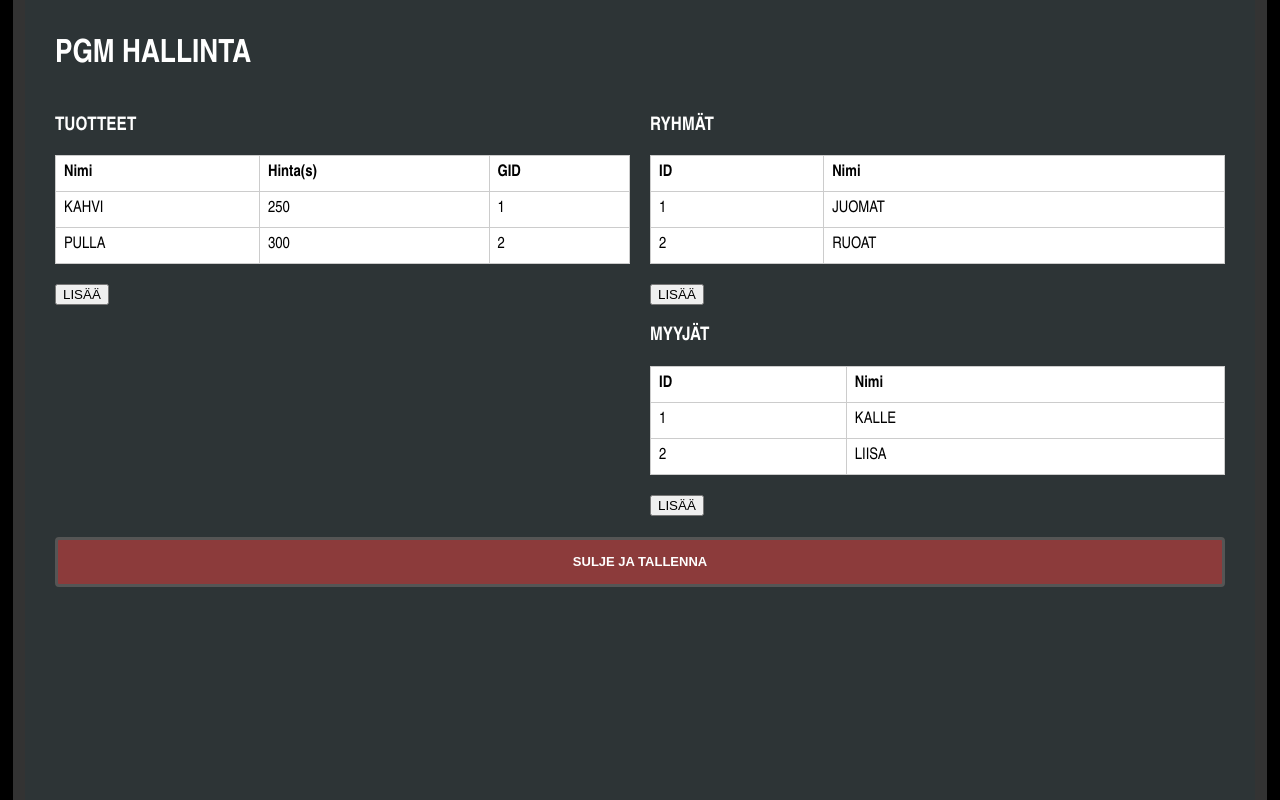
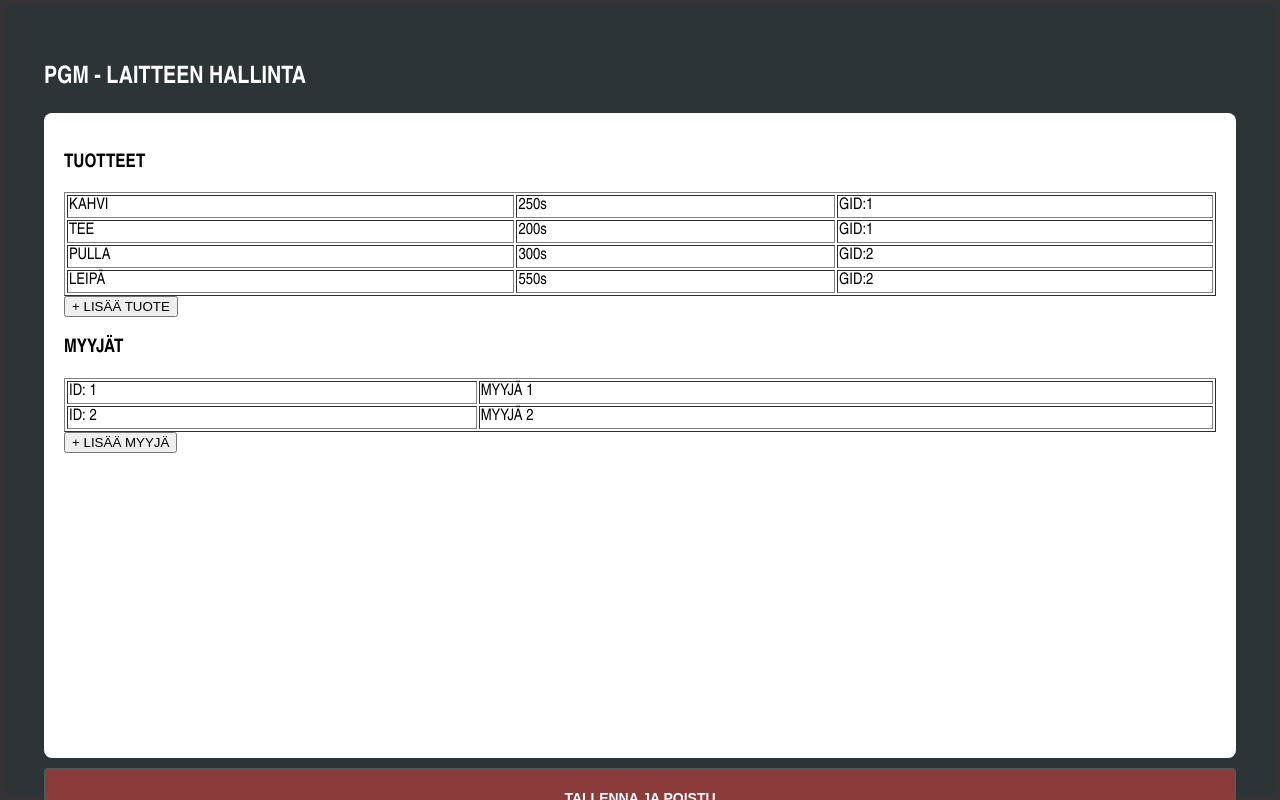
Before and after one commit to niksuu-knr/BAARIKASSA, a plain HTML site: page index.html in a window 1280 px wide. Both pictures are taken after a click on the element "PGM". Shown: the top 800 px of the page. Drawn offline with Linux system fonts and the light colour scheme.

Commit message:
Update index.html

```diff
--- a/index.html
+++ b/index.html
@@ -2,7 +2,7 @@
 <html lang="fi">
 <head>
     <meta charset="UTF-8">
-    <title>Web-QT6000 Full Professional</title>
+    <title>Web-QT6000 POS - Full Screen Mode</title>
     <style>
         :root {
             --casio-bg: #1a1a1a;
@@ -16,43 +16,34 @@
 
         body { margin: 0; background: #000; font-family: 'Arial Narrow', sans-serif; display: flex; justify-content: center; align-items: center; height: 100vh; overflow: hidden; color: white; }
 
-        #pos-container { width: 1200px; height: 800px; background: var(--casio-bg); border: 12px solid #333; display: grid; grid-template-columns: 1fr 320px; gap: 15px; padding: 15px; position: relative; }
+        #pos-container { width: 100vw; height: 100vh; background: var(--casio-bg); border: 4px solid #333; display: grid; grid-template-rows: auto 1fr auto; gap: 5px; padding: 10px; box-sizing: border-box; position: relative; }
 
-        /* VASEN PUOLI */
-        #ui-side { display: grid; grid-template-rows: auto auto 1fr auto auto; gap: 8px; }
+        /* YLÄPALKKI */
+        #status-bar { background: #33367c; padding: 8px 20px; display: flex; justify-content: space-between; font-size: 16px; border: 1px solid #555; }
 
-        #status-bar { background: #33367c; padding: 5px 15px; display: flex; justify-content: space-between; font-size: 14px; border: 1px solid #555; }
+        /* KESKIOSA: NÄYTTÖ JA TUOTTEET */
+        #main-section { display: grid; grid-template-columns: 400px 1fr; gap: 10px; overflow: hidden; }
 
-        #display-area { background: var(--screen-bg); height: 280px; border: 4px solid #666; color: black; font-family: monospace; padding: 10px; overflow-y: auto; }
+        #display-area { background: var(--screen-bg); border: 4px solid #666; color: black; font-family: monospace; padding: 15px; overflow-y: auto; font-size: 18px; display: flex; flex-direction: column; }
+        #reg-screen { flex: 1; }
 
         #input-buffer {
-            background: #000; color: #0f0; height: 60px; border: 2px solid #555;
+            background: #000; color: #0f0; height: 70px; border: 2px solid #555;
             display: flex; justify-content: space-between; align-items: center;
-            padding: 0 20px; font-size: 32px; font-family: 'Courier New', monospace;
+            padding: 0 20px; font-size: 36px; font-family: 'Courier New', monospace; margin-top: 10px;
         }
 
-        #numpad-grid { display: grid; grid-template-columns: repeat(5, 1fr); gap: 5px; }
-        .btn { border-radius: 4px; border: 3px solid #555; color: white; font-weight: bold; cursor: pointer; display: flex; align-items: center; justify-content: center; text-align: center; font-size: 13px; height: 50px; text-transform: uppercase; }
-        .btn:active { transform: translateY(2px); filter: brightness(1.2); }
+        #interaction-area { display: grid; grid-template-rows: 1fr auto; gap: 10px; }
 
-        #product-area { display: grid; grid-template-rows: 1fr 80px; gap: 10px; height: 220px; }
-        #product-grid { display: grid; grid-template-columns: repeat(5, 1fr); gap: 5px; overflow-y: auto; }
-        #group-grid { display: grid; grid-template-columns: repeat(5, 1fr); gap: 5px; border-top: 2px solid #555; padding-top: 5px; }
+        /* TUOTERUUDUKKO */
+        #product-grid { display: grid; grid-template-columns: repeat(6, 1fr); gap: 6px; overflow-y: auto; }
+        #group-grid { display: grid; grid-template-columns: repeat(6, 1fr); gap: 6px; border-top: 2px solid #555; padding-top: 10px; }
 
-        /* OIKEA PUOLI: PAPERINAUHA */
-        #receipt-tape-container { background: #eee; border: 5px solid #222; height: 100%; overflow-y: auto; box-shadow: inset 0 0 15px rgba(0,0,0,0.5); }
-        #receipt-tape { padding: 20px 15px; color: #111; font-family: 'Courier New', monospace; font-size: 13px; white-space: pre-wrap; }
-        .tape-cut { border-bottom: 2px dashed #999; margin: 15px 0; }
+        /* ALAPALKKI: NÄPPÄIMISTÖ */
+        #numpad-section { display: grid; grid-template-columns: repeat(10, 1fr); gap: 5px; height: 180px; }
 
-        /* PGM OVERLAY */
-        #pgm-overlay { display: none; position: absolute; top: 0; left: 0; width: 100%; height: 100%; background: #2d3436; z-index: 100; padding: 30px; box-sizing: border-box; overflow-y: auto; }
-        .pgm-table { width: 100%; border-collapse: collapse; background: white; color: black; margin-bottom: 20px; }
-        .pgm-table th, .pgm-table td { border: 1px solid #ccc; padding: 8px; text-align: left; }
-        .selected-row { background: #ffeaa7; }
-
-        /* TERMINAALI */
-        #term-sim { display: none; position: absolute; top: 30%; left: 25%; width: 300px; background: #222; border: 6px solid #444; padding: 20px; z-index: 200; text-align: center; }
-        #term-screen { background: #5a7d5a; color: #000; font-family: monospace; height: 60px; display: flex; align-items: center; justify-content: center; font-weight: bold; }
+        .btn { border-radius: 4px; border: 2px solid #555; color: white; font-weight: bold; cursor: pointer; display: flex; align-items: center; justify-content: center; text-align: center; font-size: 14px; text-transform: uppercase; padding: 5px; }
+        .btn:active { filter: brightness(1.2); transform: scale(0.98); }
 
         /* VÄRIT */
         .c-gray { background: var(--btn-gray); }
@@ -60,97 +51,102 @@
         .c-green { background: var(--btn-green); }
         .c-red { background: var(--btn-red); }
         .c-yellow { background: var(--btn-yellow); color: black; }
-        .c-black { background: #000; }
+        .c-black { background: #000; border-color: #444; }
+
+        /* PGM */
+        #pgm-overlay { display: none; position: absolute; top: 0; left: 0; width: 100%; height: 100%; background: #2d3436; z-index: 100; padding: 40px; box-sizing: border-box; }
+        .pgm-content { background: white; color: black; height: 85%; overflow-y: auto; padding: 20px; border-radius: 8px; }
     </style>
 </head>
 <body>
 
 <div id="pos-container">
-    <div id="ui-side">
+    <!-- YLÄOSA -->
     <div id="status-bar">
         <span id="st-mode">MODE: REG</span>
         <span id="st-clerk">MYYJÄ: ---</span>
         <span id="st-time">00:00:00</span>
     </div>
 
+    <!-- KESKIOSA -->
+    <div id="main-section">
+        <div id="display-side">
             <div id="display-area">
                 <div id="reg-screen">*** KIRJAUDU SISÄÄN ***</div>
+                <div id="input-buffer">
+                    <span id="buffer-label">SUMMA</span>
+                    <span id="buffer-val">0.00</span>
+                </div>
+            </div>
         </div>
 
-        <div id="input-buffer">
-            <span id="buffer-label">MYYNTI</span>
-            <span id="buffer-val">0.00</span>
-        </div>
-
-        <div id="product-area">
+        <div id="interaction-area">
             <div id="product-grid"></div>
             <div id="group-grid"></div>
         </div>
-
-        <div id="numpad-grid">
-            <div class="btn c-green" onclick="clearAll()">ESC</div>
-            <div class="btn c-gray" onclick="clearBuffer()">C</div>
-            <div class="btn c-red" onclick="voidLast()">POISTA</div>
-            <div class="btn c-red" id="btn-ret" onclick="toggleReturn()">PALAUTUS</div>
-            <div class="btn c-yellow" onclick="toggleMode()">PGM</div>
-
-            <div class="btn c-gray" onclick="num('7')">7</div><div class="btn c-gray" onclick="num('8')">8</div><div class="btn c-gray" onclick="num('9')">9</div><div class="btn c-blue">ALE %</div><div class="btn c-blue" onclick="clerkLogin()">MYYJÄ</div>
-            <div class="btn c-gray" onclick="num('4')">4</div><div class="btn c-gray" onclick="num('5')">5</div><div class="btn c-gray" onclick="num('6')">6</div><div class="btn c-blue">ALE €</div><div class="btn c-blue" onclick="report('X')">X-RAP</div>
-            <div class="btn c-gray" onclick="num('1')">1</div><div class="btn c-gray" onclick="num('2')">2</div><div class="btn c-gray" onclick="num('3')">3</div><div class="btn c-green" style="grid-row: span 2; height:105px" onclick="subtotal()">VÄLI<br>SUMMA</div><div class="btn c-blue" onclick="startCard()">KORTTI</div>
-            <div class="btn c-gray" onclick="num('0')">0</div><div class="btn c-gray" onclick="num('00')">00</div><div class="btn c-gray" style="opacity:0.3">.</div><div class="btn c-black" onclick="pay('KÄTEINEN')">KÄTEINEN</div>
-        </div>
     </div>
 
-    <!-- NAUHA -->
-    <div id="receipt-tape-container">
-        <div id="receipt-tape">*** NAUHA ALKAA ***</div>
+    <!-- ALAMUURAUS (NÄPPÄIMISTÖ) -->
+    <div id="numpad-section">
+        <div class="btn c-gray" onclick="num('7')">7</div>
+        <div class="btn c-gray" onclick="num('8')">8</div>
+        <div class="btn c-gray" onclick="num('9')">9</div>
+        <div class="btn c-red" onclick="voidLast()">KORJAUS</div>
+        <div class="btn c-red" id="btn-ret" onclick="toggleReturn()">PALAUTUS</div>
+        <div class="btn c-blue" onclick="clerkLogin()">MYYJÄ</div>
+        <div class="btn c-blue" onclick="report('X')">X-RAP</div>
+        <div class="btn c-blue" onclick="report('Z')">Z-RAP</div>
+        <div class="btn c-yellow" onclick="toggleMode()">PGM</div>
+        <div class="btn c-green" onclick="clearAll()">ESC</div>
+
+        <div class="btn c-gray" onclick="num('4')">4</div>
+        <div class="btn c-gray" onclick="num('5')">5</div>
+        <div class="btn c-gray" onclick="num('6')">6</div>
+        <div class="btn c-blue">ALE %</div>
+        <div class="btn c-blue">ALE €</div>
+        <div class="btn c-blue">SÄILYTYS</div>
+        <div class="btn c-blue">AVAA KASSA</div>
+        <div class="btn c-blue">VALUUTTA</div>
+        <div class="btn c-green" style="grid-row: span 2" onclick="subtotal()">VÄLI<br>SUMMA</div>
+        <div class="btn c-gray" onclick="clearBuffer()">C</div>
+
+        <div class="btn c-gray" onclick="num('1')">1</div>
+        <div class="btn c-gray" onclick="num('2')">2</div>
+        <div class="btn c-gray" onclick="num('3')">3</div>
+        <div class="btn c-gray" onclick="num('0')">0</div>
+        <div class="btn c-gray" onclick="num('00')">00</div>
+        <div class="btn c-black" onclick="pay('KORTTI')">KORTTI</div>
+        <div class="btn c-black" style="grid-column: span 2" onclick="pay('KÄTEINEN')">KÄTEINEN</div>
+        <!-- Enter/Total on usein suurin nappi -->
     </div>
 
-    <!-- PGM TILAN HALLINTA -->
+    <!-- PGM HALLINTA -->
     <div id="pgm-overlay">
-        <h1>PGM HALLINTA</h1>
-        <div style="display: flex; gap: 20px;">
-            <div style="flex: 1;">
-                <h3>TUOTTEET</h3>
-                <table class="pgm-table" id="pgm-prods"><thead><tr><th>Nimi</th><th>Hinta(s)</th><th>GID</th></tr></thead><tbody></tbody></table>
-                <button onclick="pgmAdd('prod')">LISÄÄ</button>
+        <h2>PGM - LAITTEEN HALLINTA</h2>
+        <div class="pgm-content" id="pgm-tables">
+            <!-- Dynaamiset taulukot tänne -->
         </div>
-            <div style="flex: 1;">
-                <h3>RYHMÄT</h3>
-                <table class="pgm-table" id="pgm-groups"><thead><tr><th>ID</th><th>Nimi</th></tr></thead><tbody></tbody></table>
-                <button onclick="pgmAdd('group')">LISÄÄ</button>
-                <h3>MYYJÄT</h3>
-                <table class="pgm-table" id="pgm-clerks"><thead><tr><th>ID</th><th>Nimi</th></tr></thead><tbody></tbody></table>
-                <button onclick="pgmAdd('clerk')">LISÄÄ</button>
-            </div>
-        </div>
-        <button class="btn c-red" style="width:100%; margin-top:20px;" onclick="toggleMode()">SULJE JA TALLENNA</button>
-    </div>
-
-    <!-- KORTTILAITE -->
-    <div id="term-sim">
-        <div id="term-screen">ODOTTAA...</div>
+        <button class="btn c-red" style="width:100%; height:60px; margin-top:10px" onclick="toggleMode()">TALLENNA JA POISTU</button>
     </div>
 </div>
 
 <script>
     let db = {
-        prods: [{name: "KAHVI", price: 250, gid: 1}, {name: "PULLA", price: 300, gid: 2}],
+        prods: [{name: "KAHVI", price: 250, gid: 1}, {name: "TEE", price: 200, gid: 1}, {name: "PULLA", price: 300, gid: 2}, {name: "LEIPÄ", price: 550, gid: 2}],
         groups: [{id: 1, name: "JUOMAT", color: "#3a5a8c"}, {id: 2, name: "RUOAT", color: "#3b8c4a"}],
-        clerks: [{id: "1", name: "KALLE"}, {id: "2", name: "LIISA"}],
-        trans: [], receiptNo: 1
+        clerks: [{id: "1", name: "MYYJÄ 1"}, {id: "2", name: "MYYJÄ 2"}],
+        receiptNo: 1, totals: 0
     };
 
-    let cart = []; let buffer = ""; let currentClerk = null; let isReturn = false; let currentGid = null; let mode = "REG";
+    let cart = []; let buffer = ""; let currentClerk = null; let isReturn = false; let mode = "REG";
 
     function init() {
-        const saved = localStorage.getItem('qt6000_full_db');
+        const saved = localStorage.getItem('qt6000_final_db');
         if(saved) db = JSON.parse(saved);
         renderAll();
-        setInterval(() => { document.getElementById('st-time').innerText = new Date().toLocaleTimeString(); }, 1000);
+        setInterval(() => { document.getElementById('st-time').innerText = new Date().toLocaleTimeString('fi-FI'); }, 1000);
     }
 
-    // --- LOGIIKKA ---
     function num(v) { buffer += v; updateBuffer(); }
     function updateBuffer() {
         const val = buffer === "" ? 0 : parseInt(buffer) / 100;
@@ -178,61 +174,23 @@
 
     function renderCart() {
         const screen = document.getElementById('reg-screen');
-        screen.innerHTML = cart.map(i => `<div>${i.name.padEnd(15)} ${i.price.toFixed(2).padStart(8)}</div>`).join('');
+        screen.innerHTML = cart.map(i => `<div>${i.name.padEnd(20)} ${i.price.toFixed(2).padStart(10)}</div>`).join('');
         const total = cart.reduce((a,b) => a+b.price, 0);
         document.getElementById('buffer-val').innerText = total.toFixed(2);
-        document.getElementById('buffer-label').innerText = "YHTEENSÄ";
     }
 
     function pay(method) {
         if(cart.length === 0) return;
         const total = cart.reduce((a,b)=>a+b.price,0);
-
-        // Lisää nauhalle
-        let entry = `\n      *** KUitti ${String(db.receiptNo).padStart(5,'0')} ***\n`;
-        entry += `${new Date().toLocaleString()}\nMYYJÄ: ${currentClerk.name}\n----------------------------\n`;
-        cart.forEach(i => entry += `${i.name.padEnd(18)} ${i.price.toFixed(2).padStart(8)}\n`);
-        entry += `----------------------------\nTOTAL EUR ${total.toFixed(2).padStart(17)}\n`;
-        entry += `MAKSU: ${method}\n<div class="tape-cut"></div>`;
-
-        const div = document.createElement('div'); div.innerHTML = entry;
-        document.getElementById('receipt-tape').appendChild(div);
-
-        // Tallenna kantaan
-        db.trans.push({total, items: [...cart], method, date: new Date()});
+        db.totals += total;
         db.receiptNo++;
         save();
-
-        // Nollaa
-        cart = []; isReturn = false; document.getElementById('btn-ret').style.background = "";
-        document.getElementById('reg-screen').innerText = "KIITOS - TERVETULOA";
-        const container = document.getElementById('receipt-tape-container');
-        container.scrollTop = container.scrollHeight;
+        cart = []; isReturn = false;
+        document.getElementById('reg-screen').innerText = "KIITOS - EUR " + total.toFixed(2);
         clearBuffer();
     }
 
-    function startCard() {
-        if(cart.length === 0) return;
-        const term = document.getElementById('term-sim');
-        const ts = document.getElementById('term-screen');
-        term.style.display = 'block';
-        ts.innerText = "YHTEYS...";
-        setTimeout(() => ts.innerText = "LUE KORTTI", 1000);
-        setTimeout(() => ts.innerText = "HYVÄKSYTTY", 2500);
-        setTimeout(() => { term.style.display = 'none'; pay('KORTTI'); }, 3500);
-    }
-
-    function report(type) {
-        let total = db.trans.reduce((a,b)=>a+b.total,0);
-        let r = `\n   *** ${type}-RAPORTTI ***\nMYYNTI YHTEENSÄ: ${total.toFixed(2)} EUR\n<div class="tape-cut"></div>`;
-        const div = document.createElement('div'); div.innerHTML = r;
-        document.getElementById('receipt-tape').appendChild(div);
-        if(type === 'Z') { db.trans = []; save(); }
-    }
-
-    // --- UI RENDERÖINTI ---
     function renderAll() {
-        // Tuoteryhmät
         const gGrid = document.getElementById('group-grid');
         gGrid.innerHTML = '<div class="btn c-gray" onclick="filterG(null)">KAIKKI</div>';
         db.groups.forEach(g => {
@@ -240,16 +198,14 @@
             b.innerText = g.name; b.onclick = () => filterG(g.id); gGrid.appendChild(b);
         });
         filterG(null);
-        renderPgm();
     }
 
     function filterG(id) {
-        currentGid = id;
         const pGrid = document.getElementById('product-grid'); pGrid.innerHTML = '';
         const list = id ? db.prods.filter(x => x.gid == id) : db.prods;
         list.forEach(p => {
             const b = document.createElement('div'); b.className = 'btn c-blue';
-            b.innerText = p.name; b.onclick = () => addProd(p); pGrid.appendChild(b);
+            b.style.height = "80px"; b.innerText = p.name; b.onclick = () => addProd(p); pGrid.appendChild(b);
         });
     }
 
@@ -257,27 +213,33 @@
         mode = (mode === "REG") ? "PGM" : "REG";
         document.getElementById('pgm-overlay').style.display = (mode === "PGM") ? "block" : "none";
         document.getElementById('st-mode').innerText = `MODE: ${mode}`;
-        if(mode === "REG") { renderAll(); save(); }
+        if(mode === "PGM") renderPgm(); else { renderAll(); save(); }
     }
 
     function renderPgm() {
-        document.querySelector('#pgm-prods tbody').innerHTML = db.prods.map(p => `<tr><td>${p.name}</td><td>${p.price}</td><td>${p.gid}</td></tr>`).join('');
-        document.querySelector('#pgm-groups tbody').innerHTML = db.groups.map(g => `<tr><td>${g.id}</td><td>${g.name}</td></tr>`).join('');
-        document.querySelector('#pgm-clerks tbody').innerHTML = db.clerks.map(c => `<tr><td>${c.id}</td><td>${c.name}</td></tr>`).join('');
+        let html = `<h3>TUOTTEET</h3><table border="1" width="100%">`;
+        db.prods.forEach(p => html += `<tr><td>${p.name}</td><td>${p.price}s</td><td>GID:${p.gid}</td></tr>`);
+        html += `</table><button onclick="pgmAdd('prod')">+ LISÄÄ TUOTE</button>`;
+
+        html += `<h3>MYYJÄT</h3><table border="1" width="100%">`;
+        db.clerks.forEach(c => html += `<tr><td>ID: ${c.id}</td><td>${c.name}</td></tr>`);
+        html += `</table><button onclick="pgmAdd('clerk')">+ LISÄÄ MYYJÄ</button>`;
+
+        document.getElementById('pgm-tables').innerHTML = html;
     }
 
     function pgmAdd(type) {
-        if(type === 'prod') db.prods.push({name: prompt("Nimi"), price: parseInt(prompt("Hinta (sentit)")), gid: parseInt(prompt("Ryhmä ID"))});
-        if(type === 'group') db.groups.push({id: parseInt(prompt("ID")), name: prompt("Nimi"), color: '#'+Math.floor(Math.random()*16777215).toString(16)});
+        if(type === 'prod') db.prods.push({name: prompt("Nimi"), price: parseInt(prompt("Hinta (s)")), gid: parseInt(prompt("GID"))});
         if(type === 'clerk') db.clerks.push({id: prompt("ID"), name: prompt("Nimi")});
         renderPgm();
     }
 
-    function save() { localStorage.setItem('qt6000_full_db', JSON.stringify(db)); }
+    function save() { localStorage.setItem('qt6000_final_db', JSON.stringify(db)); }
     function toggleReturn() { isReturn = !isReturn; document.getElementById('btn-ret').style.background = isReturn ? "yellow" : ""; }
     function voidLast() { cart.pop(); renderCart(); }
     function clearAll() { cart = []; clearBuffer(); renderCart(); }
     function subtotal() { renderCart(); }
+    function report(t) { alert(`${t}-RAPORTTI: Myynti yhteensä ${db.totals.toFixed(2)} EUR`); if(t==='Z') db.totals = 0; save(); }
 
     init();
 </script>
```
Lines whose indentation alone changed are shown as unchanged.
